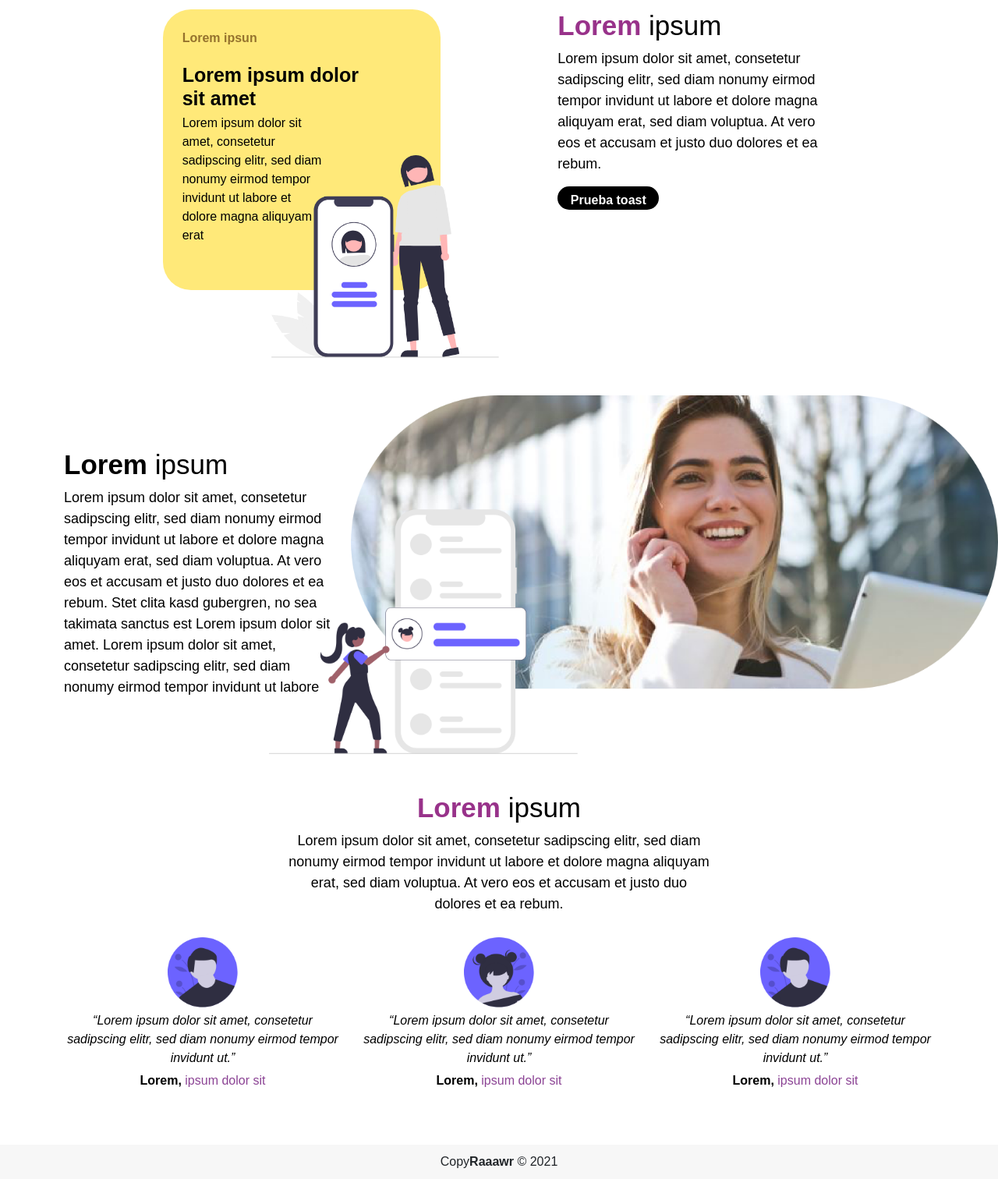
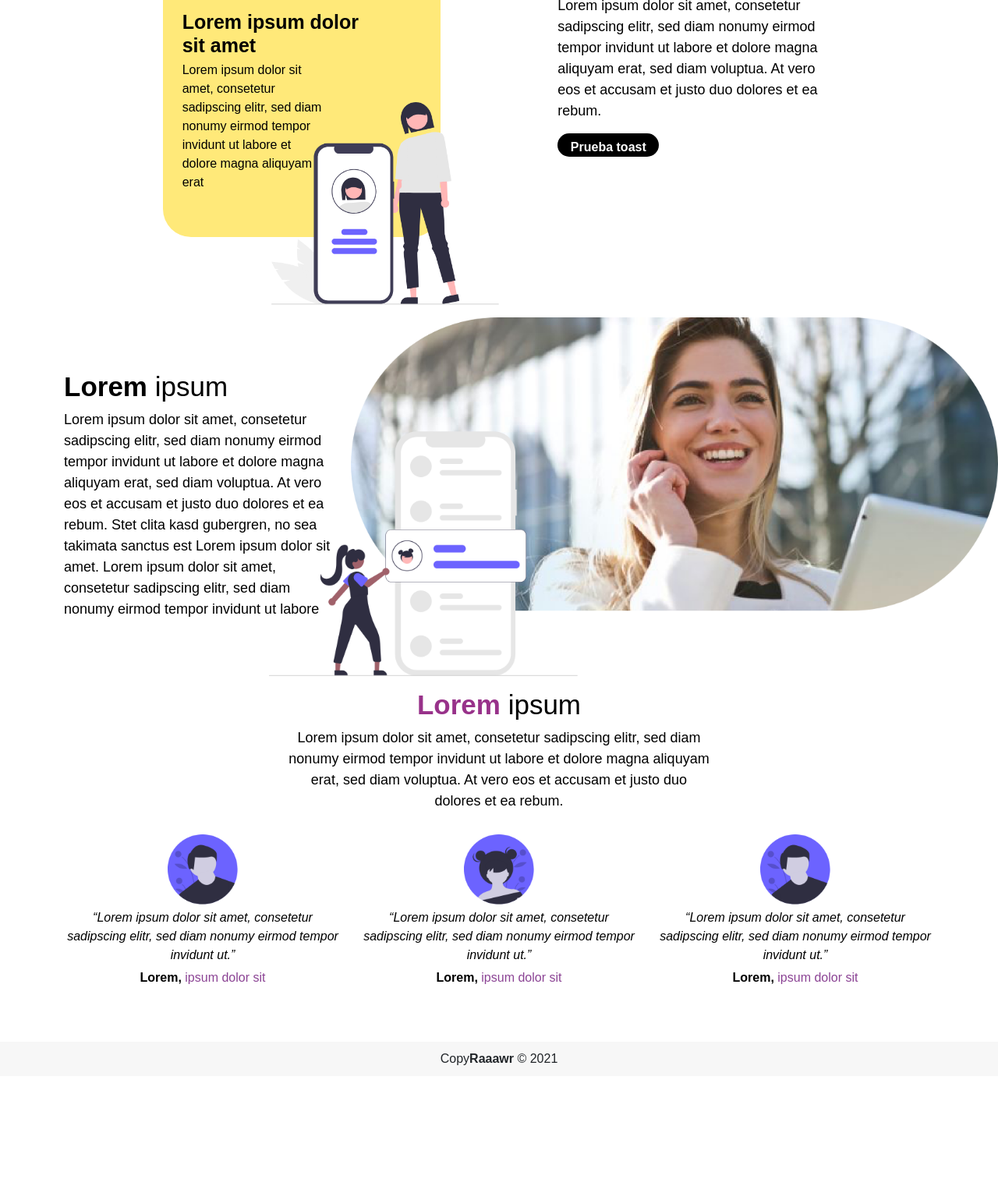
Before and after one commit to EspiYara/girlpower, a plain HTML site: page index.html in a window 1280 px wide. Shown: the part 696-2208 px from the top of the page at 78% size. After the commit the page ends 2076 px from the top, so only its background shows below. Drawn offline with nearby package versions, Linux system fonts and the light colour scheme.

Commit message:
se actualiza el css

```diff
--- a/index.html
+++ b/index.html
@@ -80,7 +80,7 @@
 
 		<main id="home">
 			<!--BANNER PRINCIPAL-->
-			<section class="section-banner">
+			<section class="section-banner mt-3">
 				<div class="container">
 					<div class="row">
 						<div class="col-12">
@@ -144,7 +144,7 @@
 			</section>
 
 			<!--SECCION 2-->
-			<section class="section-2">
+			<section class="section-2 mt-3">
 				<div class="container">
 					<div class="row justify-content-evenly">
 						<div class="col-12 col-lg-4">
@@ -211,7 +211,7 @@
 			</section>
 
 			<!--SECCION 3-->
-			<section class="section-3 d-flex align-items-center mt-5">
+			<section class="section-3 d-flex align-items-center mt-3">
 				<div class="container">
 					<div class="row">
 						<div class="col- 12 col-lg-4">
@@ -233,7 +233,7 @@
 			</section>
 
 			<!--SECCION 4-->
-			<section class="section-4 mt-5">
+			<section class="section-4 mt-3">
 				<div class="container">
 					<div class="row justify-content-center">
 						<div class="col-12 col-lg-6">
--- a/public/css/style.css
+++ b/public/css/style.css
@@ -66,8 +66,6 @@ button.btn-black:hover {
 	background-repeat: no-repeat;
 	background-size: cover;
 	height: 400px;
-	margin-top: 50px;
-	margin-bottom: 50px;
 	display: flex;
 	align-items: center;
 	justify-content: center;
@@ -87,27 +85,10 @@ button.btn-black:hover {
 	color: #000;
 	margin-top: 5px;
 }
-/*HOME SECCION 2*/
-/*#home section.section-2 {
-	height: 400px;
-}*/
-/*#home section.section-2,
-#home section.section-3 {
-	height: auto;
-	display: flex;
-	margin-top: 50px;
-	margin-bottom: 50px;
-	justify-content: space-evenly;
-}*/
 #home section.section-2 div.box-card {
-	/*width: 29%;*/
 	height: 360px;
 	background-color: #ffe979;
 	border-radius: 36px;
-	/*background-image: url(../img/home/img-card.png);
-	background-repeat: no-repeat;
-	background-position: bottom right;
-	background-size: 60%;*/
 	padding: 25px;
 	box-sizing: border-box;
 }
@@ -129,10 +110,6 @@ button.btn-black:hover {
 	font-weight: 600;
 	color: #000;
 	margin: 20px 0px 0px 0px;
-}
-#home section.section-2 div.box-info {
-	/*width: 36%;
-	height: 360px;*/
 }
 #home section.section-2 div.box-card p.txt-info {
 	font-size: 16px;
@@ -160,13 +137,6 @@ button.btn-black:hover {
 #home section.section-3 {
 	background-color: #fea500;
 }
-/*#home section.section-3 div.box-info {
-	width: 20%;
-	height: 360px;
-}*/
-/*#home section.section-3 div.box-fantasma {
-	width: 45%;
-}*/
 #home section.section-3 div.box-info h3.txt-title2 {
 	font-size: 35px;
 	font-weight: 700;
@@ -184,13 +154,9 @@ button.btn-black:hover {
 
 /*HOME SECCION 4*/
 #home section.section-4 {
-	/*width: 100%;*/
 	height: auto;
-	margin-top: 50px;
-	margin-bottom: 50px;
 }
 #home section.section-4 div.box-info {
-	/*width: 50%;*/
 	height: auto;
 	text-align: center;
 	margin: auto;
@@ -211,19 +177,16 @@ button.btn-black:hover {
 	color: #000;
 }
 #home section.section-4 {
-	/*width: 100%;*/
 	height: auto;
 	display: flex;
 	justify-content: space-evenly;
 	margin-top: 50px;
 }
 #home section.section-4 div.card-user {
-	/*width: 25%;*/
 	height: auto;
 	display: grid;
 }
 #home section.section-4 div.card-user img.img-user {
-	/*width: auto;*/
 	height: 90px;
 	margin: auto;
 }
```
